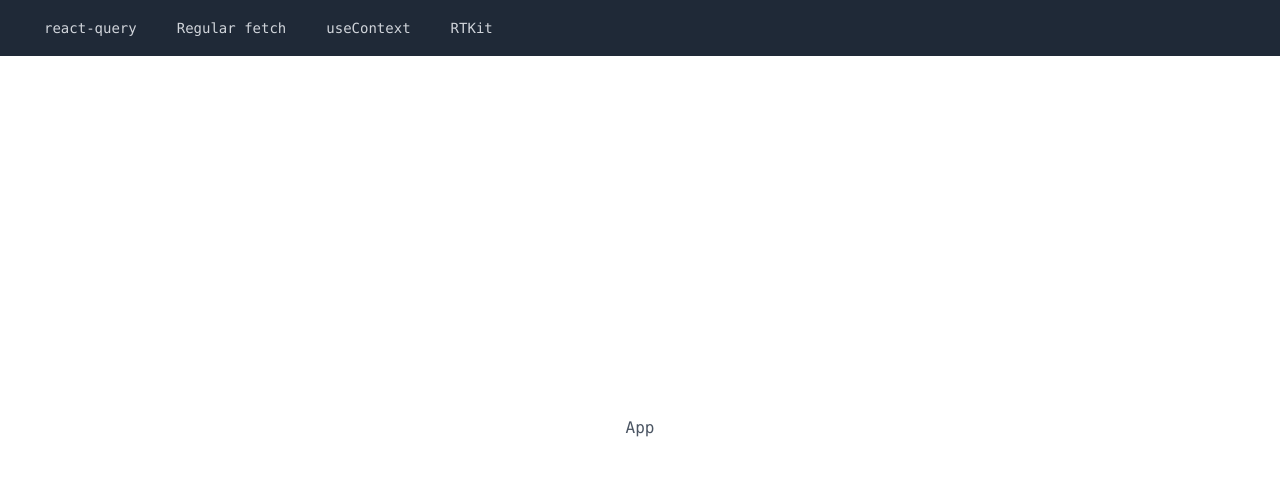
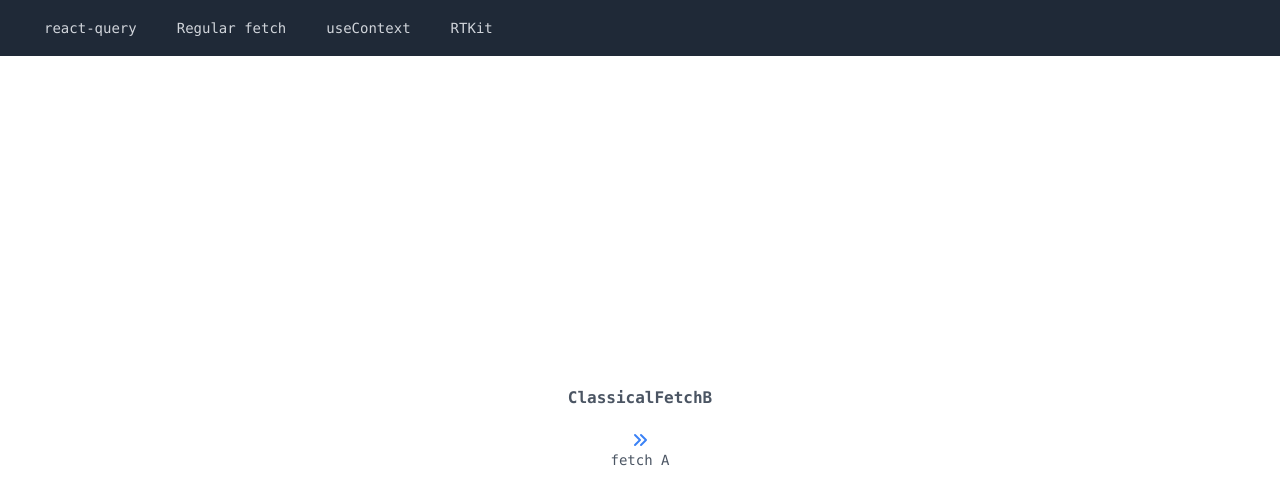
Before and after one commit to youliangdao/react-query-lesson, a React (Create React App) app: page /fetch-b in a window 1280 px wide. Shown: the top 504 px of the page. Built offline with nearby package versions, Linux system fonts and the light colour scheme.

Commit message:
✨feat: APIからフェッチしたデータをコンポーネントに表示させる

```diff
--- a/package.json
+++ b/package.json
@@ -16,6 +16,7 @@
     "@types/react-dom": "^18.0.9",
     "@types/react-router-dom": "^5.3.3",
     "axios": "0.27.2",
+    "heroicons": "^2.0.13",
     "react": "^18.2.0",
     "react-dom": "^18.2.0",
     "react-query-devtools": "^2.6.3",
--- a/src/App.tsx
+++ b/src/App.tsx
@@ -1,16 +1,23 @@
 import React, { FC } from 'react'
-import { BrowserRouter } from 'react-router-dom'
+import { BrowserRouter, Route, Routes } from 'react-router-dom'
 import './App.css'
+import ClassicalFetchA from './components/ClassicalFetchA'
+import ClassicalFetchB from './components/ClassicalFetchB'
 import Layout from './components/Layout'
 import StateProvider from './context/StateProvider'
 
 const App: FC = () => {
   return (
-    <StateProvider>
-      <BrowserRouter>
-        <Layout>App</Layout>
-      </BrowserRouter>
-    </StateProvider>
+    <BrowserRouter>
+      <StateProvider>
+        <Layout>
+          <Routes>
+            <Route path="/fetch-a" element={<ClassicalFetchA />} />
+            <Route path="/fetch-b" element={<ClassicalFetchB />} />
+          </Routes>
+        </Layout>
+      </StateProvider>
+    </BrowserRouter>
   )
 }
 
--- /dev/null
+++ b/src/components/ClassicalFetchA.tsx
@@ -0,0 +1,28 @@
+import React, { FC } from 'react'
+import { useNavigate } from 'react-router-dom'
+import { useClassicalFetch } from '../hooks/useClassicalFetch'
+import { ChevronDoubleRightIcon } from '@heroicons/react/solid'
+
+const ClassicalFetchA: FC = () => {
+  const navigate = useNavigate()
+  const { tasks, isLoading, isError } = useClassicalFetch()
+  console.log('rendered ClassicalFetchA')
+
+  if (isLoading) return <div>{'Loading...'}</div>
+  if (isError) return <div>{'Error'}</div>
+  return (
+    <div className="flex justify-center items-center flex-col">
+      <p className="text-center font-bold mb-3">ClassicalFetchA</p>
+      {tasks?.map((task) => (
+        <p key={task.id}>{task.title}</p>
+      ))}
+      <ChevronDoubleRightIcon
+        onClick={() => navigate('/fetch-b')}
+        className="h-5 w-5 mt-2 text-blue-500 cursor-pointer"
+      />
+      <p className="text-sm">fetch B</p>
+    </div>
+  )
+}
+
+export default ClassicalFetchA
--- /dev/null
+++ b/src/components/ClassicalFetchB.tsx
@@ -0,0 +1,26 @@
+import { ChevronDoubleRightIcon } from '@heroicons/react/solid'
+import React, { FC } from 'react'
+import { useNavigate } from 'react-router-dom'
+import { useStateContext } from '../context/StateProvider'
+
+const ClassicalFetchB: FC = () => {
+  const navigate = useNavigate()
+  const { tasks } = useStateContext()
+  console.log('rendered ClassicFetchB')
+
+  return (
+    <div className="flex justify-center items-center flex-col">
+      <p className="text-center font-bold mb-3">ClassicalFetchB</p>
+      {tasks?.map((task) => (
+        <p key={task.id}>{task.title}</p>
+      ))}
+      <ChevronDoubleRightIcon
+        onClick={() => navigate('/fetch-a')}
+        className="h-5 w-5 mt-2 text-blue-500 cursor-pointer"
+      />
+      <p className="text-sm">fetch A</p>
+    </div>
+  )
+}
+
+export default ClassicalFetchB
--- a/src/hooks/useClassicalFetch.ts
+++ b/src/hooks/useClassicalFetch.ts
@@ -4,7 +4,7 @@ import { useStateContext } from '../context/StateProvider'
 import { Task } from '../types/types'
 import { TASKS_ENDPOINT } from '../urls'
 
-export const useTasks = () => {
+export const useClassicalFetch = () => {
   const { tasks, setTasks } = useStateContext()
   const [isLoading, setLoading] = useState(false)
   const [isError, setError] = useState(false)
```
Also changed, not shown: 1 other file (tests, documents, lock files or other folders).
